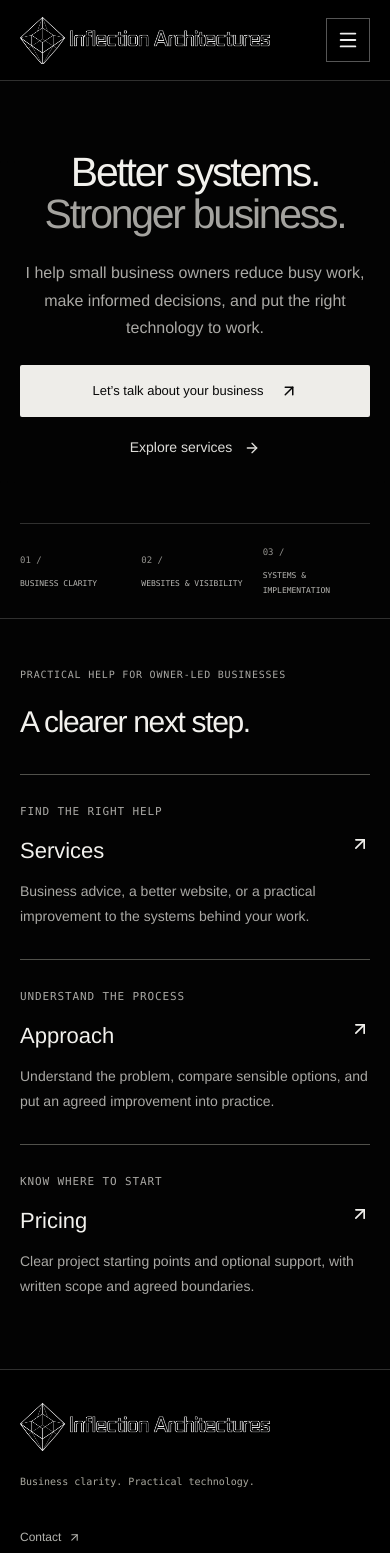
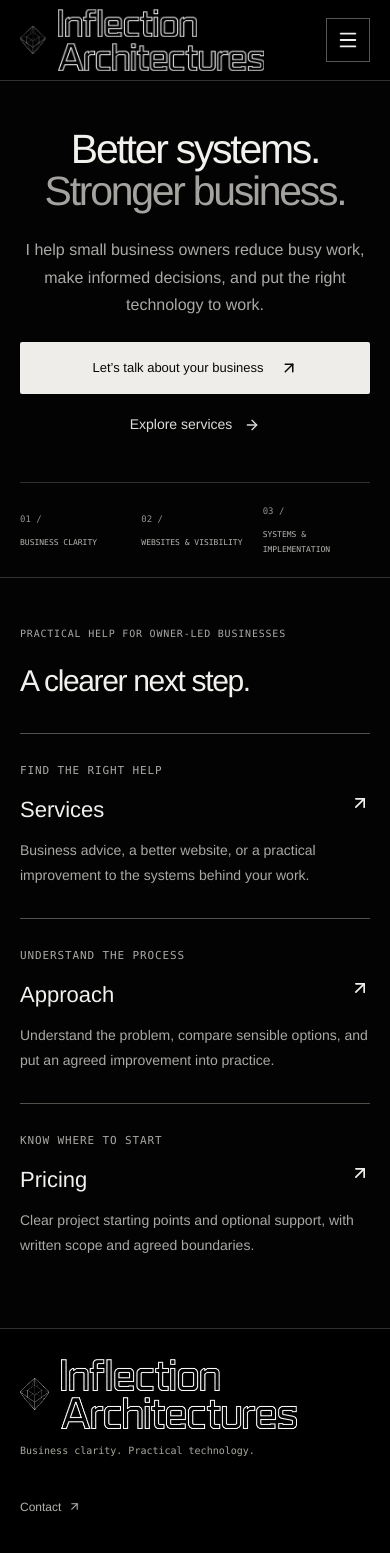
Before and after one commit to Jarom-W/iA, a React (Vite) app in the folder frontend/: page / in a window 390 px wide. Shown: the top 1553 px of the page. Built offline with nearby package versions, Linux system fonts and the light colour scheme.

Commit message:
Enlarge original wordmark in header and footer

```diff
--- a/frontend/src/components/About.tsx
+++ b/frontend/src/components/About.tsx
@@ -17,7 +17,6 @@
           <h1 id="about-title">Hi, I’m Jarom.<br /><span>I look at the whole business.</span></h1>
           <p>My background brings together finance and economics, software development, and startup operations. I started Inflection Architectures to help owners understand a problem, choose a sensible response, and put it into practice.</p>
           <p>I look at cost, expected benefit, maintainability, and operational fit before choosing technology. Sometimes the useful answer is a better website. Sometimes it is a clearer forecast, fewer tools, or a workflow that no longer depends on memory.</p>
-          <p className="about-local">{business.localContext}</p>
           <h2 className="small-label">What you can expect from me</h2>
           <ul className="working-practices">{workingPractices.map(practice => <li key={practice}>{practice}</li>)}</ul>
         </div>
--- a/frontend/src/components/Brand.tsx
+++ b/frontend/src/components/Brand.tsx
@@ -1,8 +1,22 @@
+// Viewports isolate the supplied artwork; the lettering is not recreated as text.
+function Wordmark({ className, viewBox }: { className: string; viewBox: string }) {
+  return <svg className={className} viewBox={viewBox} aria-hidden="true" focusable="false">
+    <image href="/banner.png" width="2172" height="724" />
+  </svg>;
+}
+
 export default function Brand({ className = "" }: { className?: string }) {
   return (
     <a href="/" className={`brand ${className}`} aria-label="Inflection Architectures home">
-      <span className="brand-image" aria-hidden="true">
-        <img src="/banner.png" alt="" width="2172" height="724" />
+      <svg className="brand-icon" viewBox="206 131 842 920" aria-hidden="true" focusable="false">
+        <image href="/logo.png" width="1254" height="1254" />
+      </svg>
+      <span className="brand-wordmark" aria-hidden="true">
+        <Wordmark className="brand-name-wide" viewBox="509 282 1584 125" />
+        <span className="brand-name-stacked">
+          <Wordmark className="brand-name-first" viewBox="509 282 620 125" />
+          <Wordmark className="brand-name-second" viewBox="1171 282 922 125" />
+        </span>
       </span>
     </a>
   );
--- a/frontend/src/components/Footer.tsx
+++ b/frontend/src/components/Footer.tsx
@@ -1,6 +1,6 @@
 import { ArrowUpRight } from "lucide-react";
 import Brand from "./Brand";
-import { business, navigation } from "../content/site";
+import { business } from "../content/site";
 import { GitHubIcon, LinkedInIcon } from "./SocialIcons";
 
 export default function Footer() {
--- a/frontend/src/components/Hero.tsx
+++ b/frontend/src/components/Hero.tsx
@@ -1,6 +1,6 @@
 import { ArrowRight, ArrowUpRight } from "lucide-react";
 import { useEffect, useRef, useState } from "react";
-import { business, hero } from "../content/site";
+import { hero } from "../content/site";
 
 function ConstructionLines() {
   const element = useRef<SVGSVGElement>(null);
@@ -30,14 +30,12 @@
       <ConstructionLines />
       <div className="container hero-layout">
         <div className="hero-copy">
-          <p className="eyebrow">{hero.category}</p>
           <h1 id="hero-title">{hero.headline[0]}<br /><span>{hero.headline[1]}</span></h1>
           <p className="hero-lede">{hero.description}</p>
           <div className="hero-actions">
             <a href="/contact/" className="button button-primary">{hero.primaryAction}<ArrowUpRight size={18} aria-hidden="true" /></a>
             <a href="/services/" className="text-link">{hero.secondaryAction}<ArrowRight size={16} aria-hidden="true" /></a>
           </div>
-          <p className="hero-local">{business.localContext}</p>
         </div>
       </div>
       <div className="container capability-strip" aria-label="Areas of focus">
--- a/frontend/src/index.css
+++ b/frontend/src/index.css
@@ -35,15 +35,18 @@
 .skip-link:focus { transform: translateY(0); }
 .sr-only { position: absolute; width: 1px; height: 1px; padding: 0; margin: -1px; overflow: hidden; clip: rect(0, 0, 0, 0); white-space: nowrap; border: 0; }
 
-/* Supplied artwork, at its original proportions. The header crops only the wordmark on scroll. */
-.brand { --brand-size: 320px; display: inline-flex; width: var(--brand-size); height: calc(var(--brand-size) * .193); flex-shrink: 0; text-decoration: none; }
-.brand-image { position: relative; display: block; width: 100%; height: 100%; overflow: hidden; }
-.brand-image img { position: absolute; width: calc(var(--brand-size) * 1.096); max-width: none; height: auto; left: calc(var(--brand-size) * -.056); top: calc(var(--brand-size) * -.085); }
+/* Independently size the original icon and lettering to the same visible height. */
+.brand { --brand-height: 36px; --brand-gap: 14px; --brand-icon-width: calc(var(--brand-height) * 842 / 920); --brand-wordmark-width: calc(var(--brand-height) * 1584 / 125); display: inline-flex; align-items: center; gap: var(--brand-gap); width: calc(var(--brand-icon-width) + var(--brand-gap) + var(--brand-wordmark-width)); height: 60px; flex-shrink: 0; text-decoration: none; }
+.brand-icon { display: block; width: var(--brand-icon-width); height: var(--brand-height); flex-shrink: 0; overflow: hidden; }
+.brand-wordmark { display: block; width: var(--brand-wordmark-width); flex-shrink: 0; transition: opacity 180ms ease; }
+.brand-name-wide { display: block; width: 100%; height: var(--brand-height); overflow: hidden; }
+.brand-name-stacked { display: none; }
 .site-header { position: fixed; inset: 0 0 auto; z-index: 50; border-bottom: 1px solid var(--line); background: #000; }
 .nav-shell { display: flex; height: 92px; align-items: center; justify-content: space-between; gap: 32px; transition: height 300ms ease; }
-.nav-brand { transition: width 420ms cubic-bezier(.22, 1, .36, 1); }
+.nav-brand { overflow: hidden; transition: width 420ms cubic-bezier(.22, 1, .36, 1); }
 .is-compact .nav-shell { height: 76px; }
-.is-compact .nav-brand { width: calc(var(--brand-size) * .195); }
+.is-compact .nav-brand { width: var(--brand-icon-width); }
+.is-compact .nav-brand .brand-wordmark { opacity: 0; }
 .desktop-nav { display: flex; align-items: center; gap: 30px; }
 .desktop-nav > a:not(.button), .site-footer nav a { display: inline-flex; align-items: center; min-height: 44px; color: #b2b2ad; font-size: 13px; text-decoration: none; transition: color 160ms; }
 .desktop-nav > a:hover, .site-footer nav a:hover { color: #fff; }
@@ -237,7 +240,7 @@
 .success-message p { max-width: 290px; font-size: 15px; }
 .site-footer { border-top: 1px solid var(--line); background: #000; }
 .footer-main { display: grid; grid-template-columns: 1fr auto auto; gap: 35px; align-items: center; padding-block: 40px; }
-.footer-brand { --brand-size: 285px; }
+.footer-brand { --brand-height: 36px; }
 .footer-main > div > p { margin-top: 15px; color: #aaa99f; font-family: var(--mono); font-size: 10px; }
 .site-footer nav { display: flex; flex-wrap: wrap; gap: 7px 20px; }
 .site-footer nav a { gap: 7px; font-size: 12px; }
@@ -250,7 +253,7 @@
 
 @media (max-width: 1180px) {
   .container { width: calc(100% - 64px); }
-  .brand { --brand-size: 290px; }
+  .brand { --brand-height: 32px; }
   .desktop-nav { gap: 24px; }
   .split-heading, .problems-layout, .about-layout, .faq-layout, .contact-layout { gap: 55px; }
   .service-row { gap: 28px; }
@@ -258,7 +261,7 @@
   .estimate-results { padding: 28px; }
   .project-price { gap: 55px; }
   .footer-main { gap: 26px; }
-  .footer-brand { --brand-size: 250px; }
+  .footer-brand { --brand-height: 32px; }
   .site-footer nav { gap: 7px 15px; }
 }
 @media (max-width: 1080px) {
@@ -311,7 +314,12 @@
 @media (max-width: 560px) {
   .container { width: calc(100% - 40px); }
   .section { padding-block: 64px; }
-  .brand { --brand-size: 250px; }
+  .brand { --brand-height: 28px; --brand-gap: 12px; --brand-wordmark-width: calc(var(--brand-height) * 922 / 125); height: 66px; }
+  .brand-name-wide { display: none; }
+  .brand-name-stacked { display: flex; flex-direction: column; gap: 6px; }
+  .brand-name-stacked svg { display: block; height: var(--brand-height); overflow: hidden; }
+  .brand-name-first { width: calc(var(--brand-height) * 620 / 125); }
+  .brand-name-second { width: var(--brand-wordmark-width); }
   .nav-shell { height: 80px; gap: 14px; }
   .is-compact .nav-shell { height: 68px; }
   .hero-section { padding-top: 80px; }
@@ -373,14 +381,14 @@
   .field-row { grid-template-columns: 1fr; gap: 20px; }
   .submit-button { width: 100%; }
   .footer-main { gap: 25px; padding-block: 32px; }
-  .footer-brand { --brand-size: 250px; }
+  .footer-brand { --brand-height: 32px; }
   .footer-main > div:first-child { grid-column: 1 / -1; }
   .site-footer nav { gap: 4px 20px; }
   .footer-socials { grid-column: 1; grid-row: 3; }
   .footer-bottom { flex-wrap: wrap; gap: 5px; font-size: 9px; }
 }
 @media (max-width: 374px) {
-  .brand { --brand-size: 225px; }
+  .brand { --brand-height: 26px; }
   .container { width: calc(100% - 32px); }
   .hero-copy h1 { font-size: 35px; }
   .hero-copy .eyebrow { font-size: 9px; }
```
